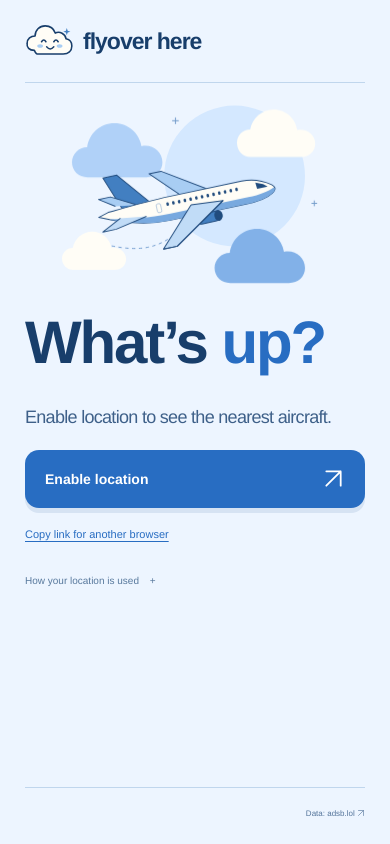
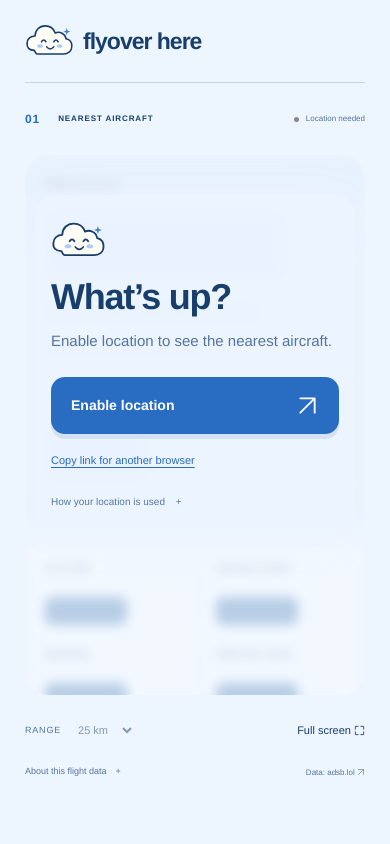
Before and after one commit to bluefuton/flyover-here, a Next.js app: page / in a window 390 px wide. Built offline with nearby package versions, Linux system fonts and the light colour scheme.

Commit message:
Show location permission within the aircraft display

```diff
--- a/app/globals.css
+++ b/app/globals.css
@@ -138,57 +138,7 @@ footer a {
   width: 55px;
   height: 43px;
 }
-/* Location introduction */
-.location-page {
-  flex-direction: column;
-  min-height: 100svh;
-  display: flex;
-}
-.location-gate {
-  isolation: isolate;
-  flex: 1;
-  min-height: 590px;
-  padding: 49px 0 32px;
-  position: relative;
-}
-.location-gate h1 {
-  letter-spacing: -0.035em;
-  max-width: 70%;
-  margin: 45px 0 135px;
-  font-size: clamp(65px, 8.7vw, 114px);
-  font-weight: 650;
-  line-height: 1.02;
-  position: relative;
-}
-.location-gate h1 span {
-  color: var(--accent);
-  display: block;
-}
-.gate-bottom {
-  border-top: 0;
-  grid-template-columns: 1fr 1fr;
-  align-items: center;
-  gap: 25px;
-  padding: 0;
-  display: grid;
-  position: relative;
-}
-.gate-description span {
-  display: block;
-}
-.gate-description {
-  letter-spacing: -0.7px;
-  color: #3e6089;
-  margin: 0;
-  font-size: 21px;
-  font-weight: 500;
-  line-height: 1.4;
-}
-.gate-action {
-  justify-self: end;
-  width: 100%;
-  max-width: 300px;
-}
+/* Location controls */
 .primary {
   color: #fff;
   text-align: left;
@@ -257,18 +207,6 @@ footer a {
   text-align: left;
   text-decoration: underline;
   text-underline-offset: 3px;
-}
-.sky-illustration {
-  z-index: -1;
-  pointer-events: none;
-  width: 57%;
-  height: auto;
-  position: absolute;
-  top: 0;
-  right: -22px;
-}
-.location-page footer {
-  border-color: #c0d6ed;
 }
 .primary:hover span {
   transform: translate(2px, -2px);
@@ -1038,22 +976,6 @@ select {
 .sky-state:has(.clear-sky-illustration) h2 {
   margin-top: 14px;
 }
-.location-resolving {
-  flex-direction: column;
-  flex: 1;
-  justify-content: center;
-  align-items: center;
-  gap: 16px;
-  min-height: 400px;
-  padding: 50px 0;
-  display: flex;
-}
-.location-resolving p {
-  color: var(--muted);
-  margin: 0;
-  font-size: 14px;
-  font-weight: 500;
-}
 .location-pulse {
   background: #7aa7db;
   border-radius: 50%;
@@ -1073,32 +995,9 @@ select {
     letter-spacing: -1px;
     font-size: 23px;
   }
-  .location-gate {
-    min-height: 0;
-    padding: 0 0 32px;
-  }
   .section-label {
     gap: 18px;
     font-size: 8px;
-  }
-  .location-gate h1 {
-    max-width: 100%;
-    margin: 5px 0 32px;
-    font-size: clamp(60px, 13vw, 88px);
-  }
-  .location-gate h1 span {
-    display: inline;
-  }
-  .gate-bottom {
-    grid-template-columns: 1fr;
-    gap: 20px;
-  }
-  .gate-description {
-    font-size: 18px;
-  }
-  .gate-action {
-    justify-self: start;
-    max-width: none;
   }
   .primary {
     background: var(--accent);
@@ -1205,22 +1104,6 @@ select {
   .position-map {
     height: 275px;
   }
-  .sky-illustration {
-    z-index: 0;
-    width: min(100%, 420px);
-    height: 220px;
-    margin: 4px auto 0;
-    display: block;
-    position: relative;
-    top: auto;
-    right: auto;
-  }
-  .location-page footer {
-    margin-top: 26px;
-  }
-  .gate-description span {
-    display: inline;
-  }
   .brand-symbol {
     width: 49px;
     height: 38px;
@@ -1307,24 +1190,6 @@ select {
     justify-content: flex-start;
   }
 }
-/* Tablet layout */
-@media (min-width: 761px) and (max-width: 1000px) {
-  .location-gate {
-    min-height: 550px;
-  }
-  .location-gate h1 {
-    margin: 45px 0 125px;
-    font-size: 78px;
-  }
-  .gate-description {
-    font-size: 19px;
-  }
-  .sky-illustration {
-    width: 55%;
-    top: 10px;
-    right: -15px;
-  }
-}
 /* Desktop distance divider */
 @media (min-width: 761px) {
   .distance {
@@ -1333,36 +1198,8 @@ select {
 }
 /* Optional sky animations */
 @media (prefers-reduced-motion: no-preference) {
-  .sky-illustration {
-    animation: sky-arrive 0.8s ease-out both;
-  }
-  @keyframes sky-arrive {
-    from {
-      opacity: 0;
-      transform: translateY(8px);
-    }
-    to {
-      opacity: 1;
-      transform: translateY(0);
-    }
-  }
-  .sky-illustration > path:nth-of-type(1) {
-    animation: cloud-drift 9s ease-in-out infinite;
-  }
-  .sky-illustration > path:nth-of-type(2) {
-    animation: cloud-drift 12s ease-in-out infinite reverse;
-  }
   .empty-cloud {
     animation: cloud-bob 6s ease-in-out infinite;
-  }
-  @keyframes cloud-drift {
-    0%,
-    100% {
-      transform: translateX(0);
-    }
-    50% {
-      transform: translateX(7px);
-    }
   }
   @keyframes cloud-bob {
     0%,
@@ -1391,3 +1228,113 @@ select {
     transition: none;
   }
 }
+
+/* Location permission stays within the aircraft display. */
+.locked-aircraft {
+  isolation: isolate;
+  position: relative;
+  padding: 44px 24px;
+  min-height: 490px;
+  overflow: hidden;
+  border-radius: 24px;
+}
+.aircraft-preview {
+  position: absolute;
+  inset: 0;
+  pointer-events: none;
+  user-select: none;
+  filter: blur(6px);
+  opacity: 0.48;
+}
+.aircraft-preview .flight-main {
+  min-height: 310px;
+}
+.preview-registration,
+.preview-airline,
+.preview-type,
+.preview-distance,
+.preview-value {
+  background: #7da2cb;
+  border-radius: 7px;
+}
+.preview-registration {
+  width: min(300px, 80%);
+  height: 65px;
+  margin: 22px 0 26px;
+}
+.preview-airline {
+  width: 210px;
+  height: 18px;
+  margin-bottom: 18px;
+}
+.preview-type {
+  width: 160px;
+  height: 12px;
+}
+.preview-distance {
+  width: 100px;
+  height: 48px;
+  margin-top: 22px;
+}
+.preview-value {
+  width: 82px;
+  height: 28px;
+  margin-top: 22px;
+}
+.location-prompt {
+  position: relative;
+  max-width: 380px;
+  margin: 0 auto;
+  padding: 28px;
+  border-radius: 20px;
+  background: #edf5fff2;
+  box-shadow: 0 8px 50px #edf5ff;
+}
+.location-prompt .brand-symbol {
+  width: 55px;
+  height: 43px;
+  margin-bottom: 14px;
+}
+.location-prompt h1 {
+  font-size: 36px;
+  font-weight: 650;
+  letter-spacing: -0.035em;
+  line-height: 1.15;
+}
+.location-description {
+  margin: 13px 0 24px;
+  color: var(--muted);
+  font-size: 15px;
+  line-height: 1.5;
+}
+.location-prompt .privacy-note {
+  margin-top: 22px;
+}
+.inline-location-resolving {
+  min-height: 163px;
+  padding-top: 30px;
+  color: var(--muted);
+  font-size: 14px;
+}
+.inline-location-resolving p {
+  display: flex;
+  align-items: center;
+  gap: 20px;
+  margin-bottom: 26px;
+}
+select:disabled {
+  opacity: 0.5;
+  cursor: default;
+}
+@media (max-width: 760px) {
+  .locked-aircraft {
+    padding: 40px 10px;
+    min-height: 540px;
+  }
+  .location-prompt {
+    padding: 24px 16px;
+  }
+  .aircraft-preview .flight-main {
+    min-height: 370px;
+  }
+}
--- a/app/page.tsx
+++ b/app/page.tsx
@@ -4,7 +4,6 @@ import ClearSkyIllustration from "../components/clear-sky-illustration";
 import FlightNumber from "../components/flight-number";
 import AircraftPhoto from "../components/aircraft-photo";
 import BrandMark from "../components/brand-mark";
-import SkyIllustration from "../components/sky-illustration";
 import PositionMap from "../components/position-map";
 import { ArrowIcon, ExpandIcon, CopyIcon } from "../components/ui-icons";
 import { locationOverride } from "../lib/location-override";
@@ -384,13 +383,78 @@ export default function Home() {
       </a>
     </footer>
   );
-  if (mode === "checking" || mode === "locating")
+  const locationLocked = mode !== "live";
+  const resolvingLocation = mode === "checking" || mode === "locating";
   return (
-      <main className="location-page" aria-busy="true">
+    <main>
       {header}
-        <section className="location-resolving" role="status">
+      <section className="live-heading">
+        <div className="section-label">
+          <span>01</span>
+          <span>NEAREST AIRCRAFT</span>
+        </div>
+        <div className="feed-status">
+          {isOverride && (
+            <span className="override-label">Custom location</span>
+          )}
+          <span
+            className={
+              locationLocked || error || stale ? "status-dot" : "status-dot on"
+            }
+          />
+          {locationLocked
+            ? resolvingLocation
+              ? "Finding your location"
+              : "Location needed"
+            : error || stale
+              ? "Connection interrupted"
+              : busy
+                ? "Updating"
+                : updated
+                  ? "Live · updates every 15s"
+                  : "Connecting"}
+        </div>
+      </section>
+      <section className="display" aria-label="Nearest aircraft display">
+        {locationLocked ? (
+          <div className="locked-aircraft">
+            <div className="aircraft-preview" aria-hidden="true" inert>
+              <div className="flight-main">
+                <div className="preview-identity">
+                  <span className="board-label">REGISTRATION</span>
+                  <div className="preview-registration" />
+                  <div className="preview-airline" />
+                  <div className="preview-type" />
+                </div>
+                <div className="distance">
+                  <span className="board-label">DISTANCE FROM YOU</span>
+                  <div className="preview-distance" />
+                </div>
+              </div>
+              <div className="metrics">
+                {["ALTITUDE", "GROUND SPEED", "HEADING", "VERTICAL RATE"].map(
+                  (label) => (
+                    <div key={label}>
+                      <span className="board-label">{label}</span>
+                      <div className="preview-value" />
+                    </div>
+                  ),
+                )}
+              </div>
+            </div>
+            <section
+              className="location-prompt"
+              aria-labelledby="location-title"
+              aria-busy={resolvingLocation}
+            >
+              <BrandMark />
+              <h1 id="location-title">What’s up?</h1>
+              {resolvingLocation ? (
+                <div className="inline-location-resolving" role="status">
+                  <p>
                     <span className="location-pulse" aria-hidden="true" />
-          <p>Finding your sky…</p>
+                    Finding your sky…
+                  </p>
                   {mode === "locating" && (
                     <button
                       className="text-button"
@@ -406,44 +470,29 @@ export default function Home() {
                       Cancel
                     </button>
                   )}
-        </section>
-        {footer}
-      </main>
-    );
-  if (mode === "idle")
-    return (
-      <main className="location-page">
-        {header}
-        <section className="location-gate" aria-labelledby="location-title">
-          <SkyIllustration />
-
-          <h1 id="location-title">
-            What’s <span>up?</span>
-          </h1>
-          <div className="gate-bottom">
-            <p className="gate-description">
-              {locationBlocked ? (
-                <>
-                  Open in Safari or Chrome <span>to find nearby aircraft.</span>
-                </>
+                </div>
               ) : (
                 <>
-                  Enable location to see <span>the nearest aircraft.</span>
-                </>
-              )}
+                  <p className="location-description">
+                    {locationBlocked
+                      ? "Open in Safari or Chrome to find nearby aircraft."
+                      : "Enable location to see the nearest aircraft."}
                   </p>
-            <div className="gate-action">
                   <button
                     className="primary"
                     onClick={locationBlocked ? copySiteLink : locate}
                   >
                     {locationBlocked ? "Copy site link" : "Enable location"}
-                <span>{locationBlocked ? <CopyIcon /> : <ArrowIcon />}</span>
+                    <span>
+                      {locationBlocked ? <CopyIcon /> : <ArrowIcon />}
+                    </span>
                   </button>
                   <button
                     className="browser-option"
                     onClick={
-                  locationBlocked ? () => void checkLocation() : copySiteLink
+                      locationBlocked
+                        ? () => void checkLocation()
+                        : copySiteLink
                     }
                   >
                     {locationBlocked
@@ -462,44 +511,19 @@ export default function Home() {
                           : "Location can be unreliable in app browsers. Use the app’s menu to open this page in Safari or Chrome, or copy the link above."}
                     </p>
                   )}
-            </div>
-          </div>
                   <details className="privacy-note">
                     <summary>How your location is used</summary>
                     <p>
                       Your location is sent to this site and adsb.lol for flight
-              lookups. OpenStreetMap receives the map area you view. This app
-              doesn’t save your location.
+                      lookups. OpenStreetMap receives the map area you view.
+                      This app doesn’t save your location.
                     </p>
                   </details>
+                </>
+              )}
             </section>
-        {footer}
-      </main>
-    );
-  return (
-    <main>
-      {header}
-      <section className="live-heading">
-        <div className="section-label">
-          <span>01</span>
-          <span>NEAREST AIRCRAFT</span>
           </div>
-        <div className="feed-status">
-          {isOverride && (
-            <span className="override-label">Custom location</span>
-          )}
-          <span className={error || stale ? "status-dot" : "status-dot on"} />
-          {error || stale
-            ? "Connection interrupted"
-            : busy
-              ? "Updating"
-              : updated
-                ? "Live · updates every 15s"
-                : "Connecting"}
-        </div>
-      </section>
-      <section className="display" aria-label="Nearest aircraft display">
-        {visible ? (
+        ) : visible ? (
           <>
             <div className="flight-main">
               <div className="flight-identity">
@@ -660,7 +684,7 @@ export default function Home() {
             )}
           </div>
         )}
-        {(visible || (!error && !stale)) && (
+        {!locationLocked && (visible || (!error && !stale)) && (
           <div className="updated" aria-live="polite">
             {error ||
               (stale
@@ -673,7 +697,7 @@ export default function Home() {
           </div>
         )}
       </section>
-      {position && (
+      {!locationLocked && position && (
         <PositionMap
           position={position}
           aircraft={visible}
@@ -686,6 +710,7 @@ export default function Home() {
           <select
             id="radius"
             aria-label="Search radius"
+            disabled={locationLocked}
             value={radius}
             onChange={(e) => setRadius(Number(e.target.value))}
           >
@@ -697,7 +722,7 @@ export default function Home() {
           </select>
         </div>
         <div className="settings-right">
-          {isOverride && (
+          {!locationLocked && isOverride && (
             <button
               className="text-button"
               onClick={() => void checkLocation(true)}
```
Lines whose indentation alone changed are shown as unchanged.
